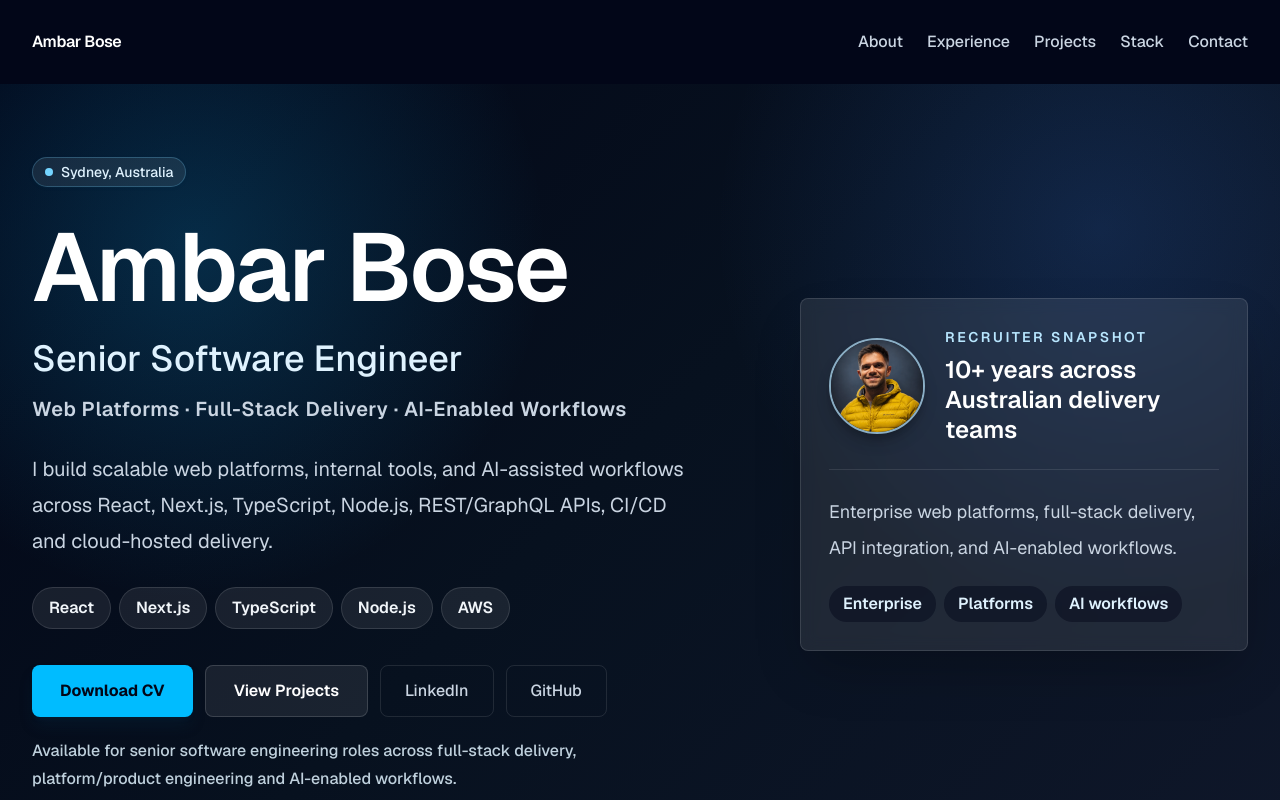
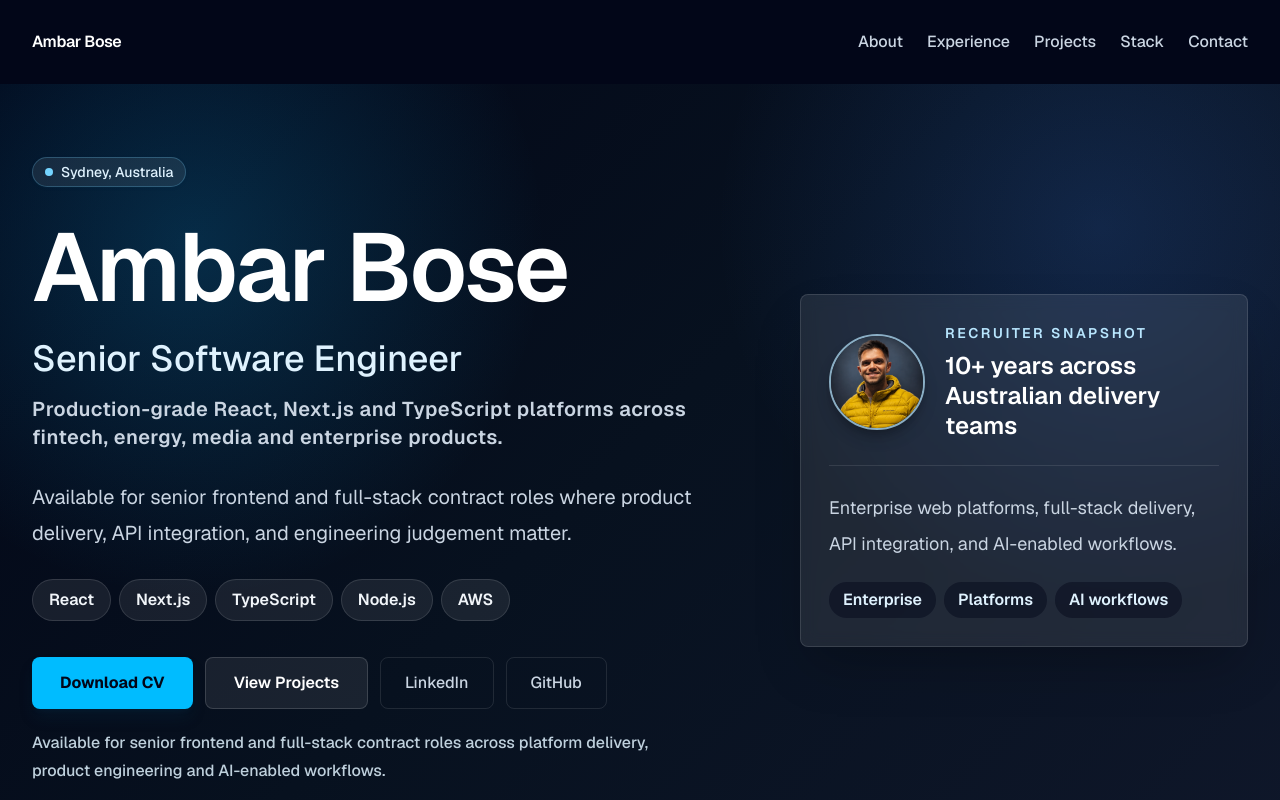
Before and after one commit to ambarbs/ambarbose-portfolio, a Next.js app: page / in a window 1280 px wide. Shown: the top 800 px of the page. Built offline with nearby package versions, Linux system fonts and the light colour scheme.

Commit message:
Polish portfolio copy and project presentation

```diff
--- a/app/data/portfolio.ts
+++ b/app/data/portfolio.ts
@@ -1,10 +1,11 @@
 export const hero = {
   name: 'Ambar Bose',
   title: 'Senior Software Engineer',
-  subtitle: 'Web Platforms · Full-Stack Delivery · AI-Enabled Workflows',
+  subtitle:
+    'Production-grade React, Next.js and TypeScript platforms across fintech, energy, media and enterprise products.',
   location: 'Sydney, Australia',
   summary:
-    'I build scalable web platforms, internal tools, and AI-assisted workflows across React, Next.js, TypeScript, Node.js, REST/GraphQL APIs, CI/CD and cloud-hosted delivery.',
+    'Available for senior frontend and full-stack contract roles where product delivery, API integration, and engineering judgement matter.',
   links: {
     cv: '/ambar-bose-cv.pdf',
     projects: '#projects',
@@ -40,9 +41,9 @@ export const experienceGroups = [
         techStack:
           'TypeScript, React, Next.js, Node.js, REST APIs, AI-enabled workflows, cloud-hosted delivery',
         bullets: [
-          'Building healthcare web platform workflows with TypeScript, React/Next.js patterns, and pragmatic full-stack delivery.',
-          'Supporting API-backed product experiences with a focus on maintainable implementation and clear user journeys.',
-          'Applying AI-enabled workflow thinking to practical healthcare product problems.',
+          'Building healthcare web workflows that connect React/Next.js interfaces with API-backed clinical and operational product flows.',
+          'Translating product requirements into user journeys, state handling, and integration points that are clear for delivery teams to extend.',
+          'Exploring practical AI-assisted workflow patterns for healthcare tasks where context, safety, and reviewability matter.',
         ],
       },
       {
@@ -64,9 +65,9 @@ export const experienceGroups = [
         techStack:
           'React, Next.js, TypeScript, CMS/schema-driven UI, component registries, REST/GraphQL APIs, CI/CD, cloud-hosted delivery',
         bullets: [
-          'Delivered enterprise web platform features across React, Next.js, TypeScript, CMS/schema-driven UI, and reusable component patterns.',
-          'Integrated frontend journeys with REST/GraphQL APIs, CI/CD pipelines, and cloud-hosted delivery practices.',
-          'Worked across reusable UI/API patterns to keep product delivery consistent across teams and workflows.',
+          'Delivered enterprise energy platform features using React, Next.js, TypeScript, CMS-driven page models, and reusable component registries.',
+          'Connected customer and staff journeys to REST/GraphQL services, CI/CD pipelines, and cloud-hosted release processes.',
+          'Shaped shared UI and API conventions so multiple teams could deliver consistent product experiences across the platform.',
         ],
       },
       {
@@ -80,9 +81,9 @@ export const experienceGroups = [
         techStack:
           'TypeScript, React, dynamic forms, multi-step workflows, REST APIs, .NET/Azure-backed integration, CI/CD',
         bullets: [
-          'Built insurance platform experiences using modern frontend architecture, dynamic forms, and multi-step customer workflows.',
-          'Worked across reusable UI/API patterns and service integration in a regulated enterprise delivery environment.',
-          'Helped maintain clean, testable implementation patterns across complex customer journeys.',
+          'Built insurance platform experiences for dynamic forms, quote-style flows, and multi-step customer journeys.',
+          'Integrated React/TypeScript interfaces with REST services and .NET/Azure-backed systems in a regulated delivery environment.',
+          'Kept complex journeys testable by separating form state, validation behaviour, and service integration concerns.',
         ],
       },
       {
@@ -104,9 +105,9 @@ export const experienceGroups = [
         techStack:
           'React, Node.js, REST APIs, full-stack delivery, customer-facing media workflows, production release practices',
         bullets: [
-          'Contributed to media and subscription product experiences across frontend and backend delivery.',
-          'Supported high-traffic customer-facing workflows with React, Node.js, APIs, and production release practices.',
-          'Worked in a product environment where performance, release quality, and user experience were central.',
+          'Contributed to subscription and media product experiences spanning React frontends, Node.js services, and API integration.',
+          'Supported customer-facing match, account, and subscription workflows that needed reliable production release practices.',
+          'Worked with product and engineering teams where playback journeys, performance, and release quality directly affected users.',
         ],
       },
     ],
@@ -126,8 +127,8 @@ export const experienceGroups = [
         techStack:
           'React, TypeScript, JavaScript, REST APIs, customer-facing travel and booking workflows',
         bullets: [
-          'Delivered customer-facing travel product features with a focus on clean web implementation.',
-          'Worked across frontend workflows and API integration in a fast-moving product team.',
+          'Delivered customer-facing travel features across booking and discovery workflows.',
+          'Connected React/TypeScript interfaces to API-backed product data in a fast-moving travel team.',
         ],
       },
       {
@@ -142,7 +143,7 @@ export const experienceGroups = [
           'TypeScript, JavaScript, frontend engineering, API integration, product delivery',
         bullets: [
           'Contributed to specialist software delivery across frontend and integration tasks.',
-          'Helped maintain clear implementation patterns across a short, focused engagement.',
+          'Worked through a short, focused engagement by picking up existing code paths quickly and delivering targeted changes.',
         ],
       },
       {
@@ -157,7 +158,7 @@ export const experienceGroups = [
           'React, TypeScript, JavaScript, REST APIs, enterprise integration, insurance workflows',
         bullets: [
           'Delivered web application features in an enterprise insurance and financial services setting.',
-          'Worked across frontend implementation and service integration with attention to maintainability.',
+          'Worked across React/TypeScript screens, service integration, and release constraints common to regulated product teams.',
         ],
       },
       {
@@ -172,7 +173,7 @@ export const experienceGroups = [
           'React, JavaScript, Node.js, REST APIs, full-stack web delivery, data-backed product workflows',
         bullets: [
           'Built full-stack web features for data-backed product experiences.',
-          'Worked across frontend implementation, backend integration, and production delivery.',
+          'Worked across React interfaces, Node.js integration points, and production delivery for property-data workflows.',
         ],
       },
       {
@@ -186,7 +187,7 @@ export const experienceGroups = [
         techStack:
           'JavaScript, frontend engineering, REST APIs, production systems, financial services delivery',
         bullets: [
-          'Delivered product features in a fast-moving financial services environment with a focus on quality and maintainability.',
+          'Delivered product features in a fast-moving financial services environment where reliability and release discipline mattered.',
           'Worked across frontend implementation, API integration, and team delivery practices for production systems.',
         ],
       },
@@ -202,7 +203,7 @@ export const experienceGroups = [
           'Enterprise web delivery, service integration, REST APIs, reusable implementation patterns, telecom workflows',
         bullets: [
           'Contributed to enterprise telecom solution delivery across integration and web application work.',
-          'Supported reusable implementation patterns for complex business workflows.',
+          'Supported shared implementation approaches for complex telecom workflows that crossed multiple business systems.',
         ],
       },
       {
@@ -217,7 +218,7 @@ export const experienceGroups = [
           'JavaScript, full-stack web development, APIs, backend integration, financial services software',
         bullets: [
           'Built full-stack financial services software across web interfaces, APIs, and backend integration work.',
-          'Contributed to reusable engineering patterns and production delivery across established product teams.',
+          'Contributed to established product teams delivering financial services workflows into production environments.',
         ],
       },
     ],
@@ -225,50 +226,40 @@ export const experienceGroups = [
 ];
 
 export const earlierGlobalExperience = [
-  'Oracle — Senior Application Developer',
-  'Cisco Systems — Software Engineer II',
-  'Yodlee — Software Engineer',
-  'Indience Info Systems / Unvired — Senior Software Engineer',
+  'Oracle - Senior Application Developer',
+  'Cisco Systems - Software Engineer II',
+  'Yodlee - Software Engineer',
+  'Indience Info Systems / Unvired - Senior Software Engineer',
 ];
 
 export const projects = [
   {
     name: 'ThinkRoom',
     description:
-      'Live multi-agent AI room for sharper decisions, using OpenAI, Gemini, Claude, Supabase and Vercel.',
+      'Decision-support workspace that turns a prompt into a live multi-agent boardroom. I built the Next.js product surface, agent orchestration, Supabase-backed session flow, and Vercel deployment around OpenAI, Gemini and Claude, showing senior full-stack delivery across AI UX, stateful workflows, and production hosting.',
     status: 'Live',
     image: '/projects/thinkroom-live.png',
-    tags: ['Multi-agent AI', 'Supabase', 'Vercel', 'Live product'],
+    tags: ['Next.js', 'Multi-agent AI', 'Supabase', 'Vercel'],
     ctaLabel: 'View Live App',
     ctaUrl: 'https://thinkroom.app/live',
   },
   {
-    name: 'AI Messaging Copilot',
+    name: 'WhatsApp Copilot',
     description:
-      'Chrome extension and Node.js backend prototype for drafting tone-based replies from selected conversation context.',
+      'Messaging assistant for turning selected WhatsApp conversation context into tone-aware draft replies. I built the Chrome extension workflow, Node.js API layer, and OpenAI integration, demonstrating product judgement around browser UX, privacy-conscious context selection, and practical AI features for everyday workflows.',
     status: 'Prototype',
     image: '/projects/ai-messaging-copilot.png',
-    tags: ['Chrome Extension', 'Node.js', 'OpenAI APIs', 'Prototype'],
+    tags: ['Chrome Extension', 'Node.js', 'OpenAI APIs', 'AI UX'],
     ctaLabel: 'Case Study',
-    ctaUrl: '',
-  },
-  {
-    name: 'Our Life',
-    description:
-      'Private shared memory and journal app for moments, places, notes and bucket-list planning.',
-    status: 'Private app / Demo planned',
-    image: '/projects/our-life.png',
-    tags: ['Next.js', 'Supabase', 'Private app', 'Demo planned'],
-    ctaLabel: 'Demo planned',
     ctaUrl: '',
   },
   {
     name: 'RoleRadar',
     description:
-      'AI-assisted job search tracker for parsing recruiter messages, managing opportunities, tracking recruiter relationships, and surfacing role-fit insights.',
+      'Job-search operating system for managing recruiter messages, opportunities, relationships, and role-fit signals in one place. I built the Next.js app with AI-assisted parsing and structured tracking flows, making it relevant to senior frontend/full-stack roles through workflow design, data modelling, and polished product execution.',
     status: 'Live demo',
     image: '/projects/roleradar.png',
-    tags: ['Next.js', 'AI parsing', 'Job tracking', 'Recruiter CRM'],
+    tags: ['Next.js', 'AI parsing', 'Product workflows', 'Recruiter CRM'],
     ctaLabel: 'View Live App',
     ctaUrl: 'https://roleradar-vert.vercel.app/',
   },
--- a/app/page.tsx
+++ b/app/page.tsx
@@ -128,8 +128,8 @@ function HeroSection() {
             </a>
           </div>
           <p className="mt-4 max-w-3xl text-sm font-medium leading-6 text-sky-100/85 sm:mt-5 sm:text-base sm:leading-7">
-            Available for senior software engineering roles across full-stack
-            delivery, platform/product engineering and AI-enabled workflows.
+            Available for senior frontend and full-stack contract roles across
+            platform delivery, product engineering and AI-enabled workflows.
           </p>
         </div>
         <div className="flex lg:justify-end">
```
